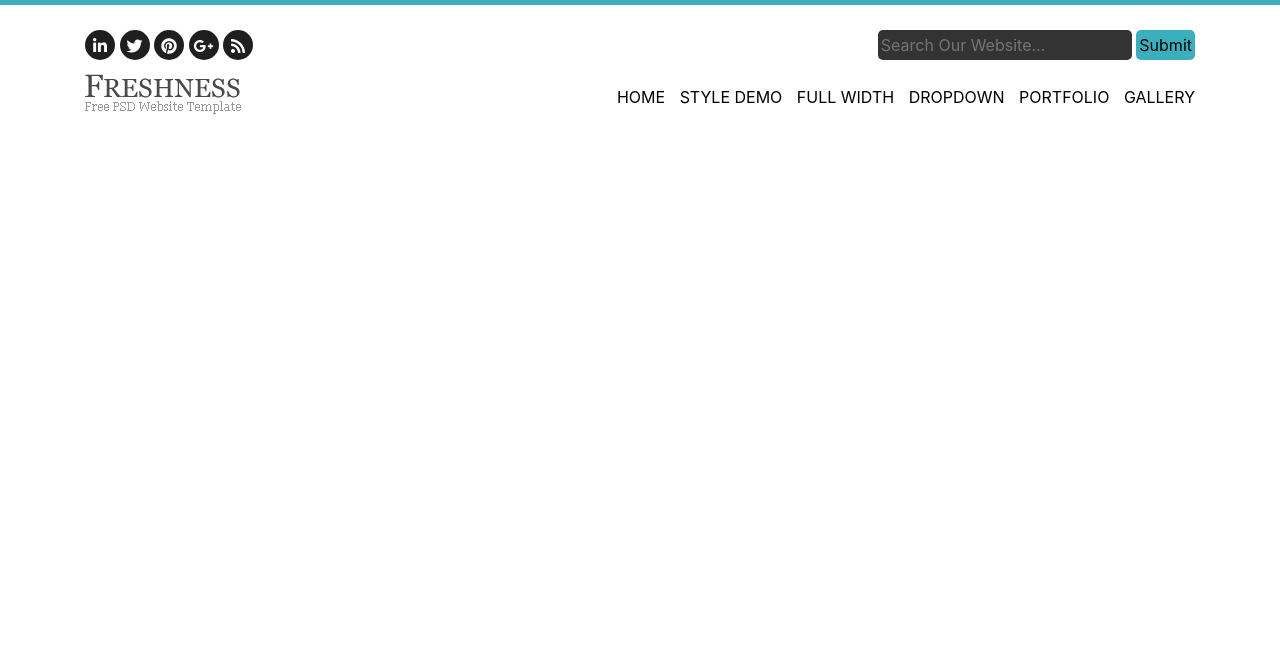
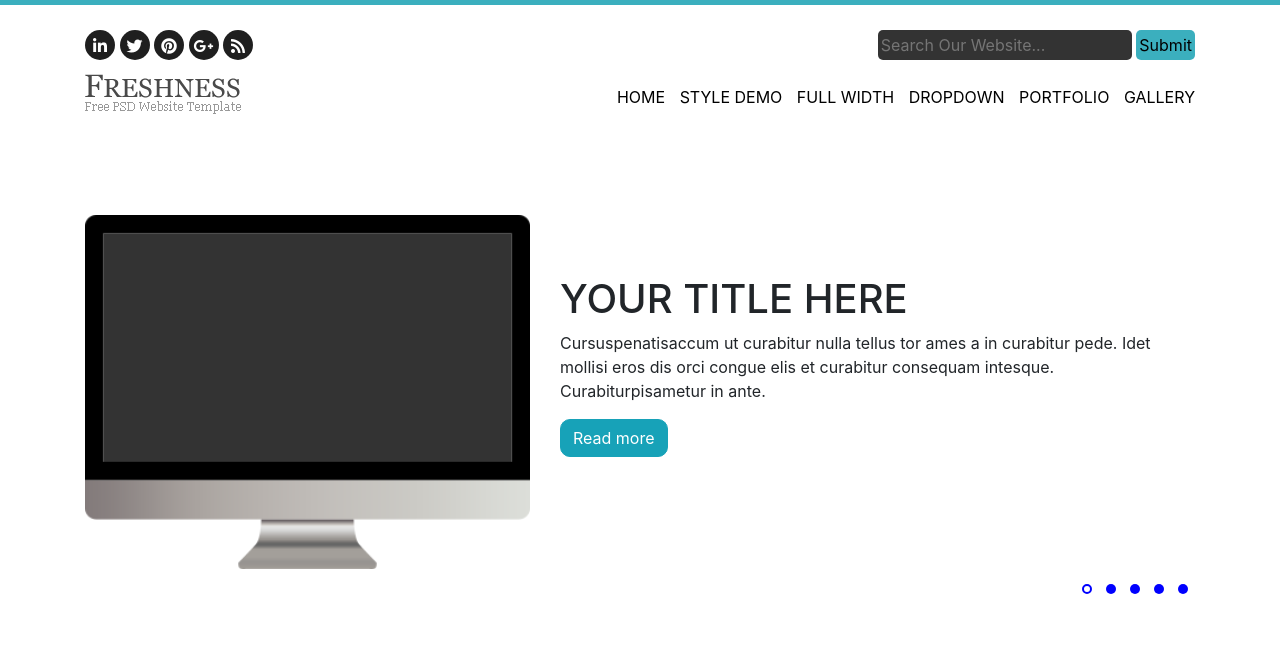
Before and after one commit to Halima-Ashraf/Psd-to-html-another, a plain HTML site: page index.html in a window 1280 px wide. Drawn offline with Linux system fonts and the light colour scheme.

Commit message:
slider done

```diff
--- a/css/style.css
+++ b/css/style.css
@@ -20,3 +20,16 @@ body{
 .top_header .menu_bar ul li{display: inline-block;padding-left: 10px;}
 .top_header .menu_bar ul li a{color: black;text-decoration: none;}
 .top_header .menu_bar ul li a:hover{color:#3bafbe; }
+
+/*main area*/
+.main_area{padding-top: 90px;padding-bottom: 90px;}
+.main_area img{}
+.main_area .title{padding-top: 60px;}
+.main_area .title h1{text-transform: uppercase;}
+.main_area a{border-radius: 10px;}
+
+
+/*Slider*/
+.owl-theme .owl-dots .owl-dot span{background-color: blue;}
+.owl-theme .owl-dots .owl-dot.active span{background-color: white;border:2px solid blue;}
+.owl-theme .owl-nav.disabled+.owl-dots{float: right;}
--- a/index.html
+++ b/index.html
@@ -85,7 +85,90 @@
     <!--  ======================= End Header Area ============================== -->
 
     <!--  ======================= Start Main Area ================================ -->
+        <div class="main_area">
+            <div class="container">
+                <div class="owl-carousel owl-theme">
+                    <div class="item">
+                        <div class="row">
+                            <div class="col-md-5">
+                                <img src="img/monitor.png">
+                            </div>
+                            <div class="col-md-7">
+                                <div class="title">
+                                <h1>Your title  here</h1>
+                                <p>Cursuspenatisaccum ut curabitur nulla tellus tor ames a in curabitur pede. Idet mollisi eros dis orci congue elis et curabitur consequam intesque. Curabiturpisametur in ante.</p>
+                                <a href="" class="btn btn-info">Read more</a>
+                                </div>
+                            </div>
+                        </div>
+                    </div>
 
+
+                    <div class="item">
+                        <div class="row">
+                            <div class="col-md-5">
+                                <img src="img/monitor.png">
+                            </div>
+                            <div class="col-md-7">
+                                <div class="title">
+                                <h1>Your title  here</h1>
+                                <p>Cursuspenatisaccum ut curabitur nulla tellus tor ames a in curabitur pede. Idet mollisi eros dis orci congue elis et curabitur consequam intesque. Curabiturpisametur in ante.</p>
+                                <a href="" class="btn btn-info">Read more</a>
+                                </div>
+                            </div>
+                        </div>
+                    </div>
+
+
+                    <div class="item">
+                        <div class="row">
+                            <div class="col-md-5">
+                                <img src="img/monitor.png">
+                            </div>
+                            <div class="col-md-7">
+                                <div class="title">
+                                <h1>Your title  here</h1>
+                                <p>Cursuspenatisaccum ut curabitur nulla tellus tor ames a in curabitur pede. Idet mollisi eros dis orci congue elis et curabitur consequam intesque. Curabiturpisametur in ante.</p>
+                                <a href="" class="btn btn-info">Read more</a>
+                                </div>
+                            </div>
+                        </div>
+                    </div>
+
+
+                    <div class="item">
+                        <div class="row">
+                            <div class="col-md-5">
+                                <img src="img/monitor.png">
+                            </div>
+                            <div class="col-md-7">
+                                <div class="title">
+                                <h1>Your title  here</h1>
+                                <p>Cursuspenatisaccum ut curabitur nulla tellus tor ames a in curabitur pede. Idet mollisi eros dis orci congue elis et curabitur consequam intesque. Curabiturpisametur in ante.</p>
+                                <a href="" class="btn btn-info">Read more</a>
+                                </div>
+                            </div>
+                        </div>
+                    </div>
+
+                    <div class="item">
+                        <div class="row">
+                            <div class="col-md-5">
+                                <img src="img/monitor.png">
+                            </div>
+                            <div class="col-md-7">
+                                <div class="title">
+                                <h1>Your title  here</h1>
+                                <p>Cursuspenatisaccum ut curabitur nulla tellus tor ames a in curabitur pede. Idet mollisi eros dis orci congue elis et curabitur consequam intesque. Curabiturpisametur in ante.</p>
+                                <a href="" class="btn btn-info">Read more</a>
+                                </div>
+                            </div>
+                        </div>
+                    </div>
+
+                </div>
+            </div>
+        </div>
     <!--  ======================= End Main Area ================================ -->
 
 
--- a/js/main.js
+++ b/js/main.js
@@ -1,4 +1,20 @@
 $(document).ready(function () {
 
+	$('.owl-carousel').owlCarousel({
+    loop:true,
+    margin:10,
+    nav:false,
+    responsive:{
+        0:{
+            items:1
+        },
+        600:{
+            items:1
+        },
+        1000:{
+            items:1
+        }
+    }
+})
 
 });
```
